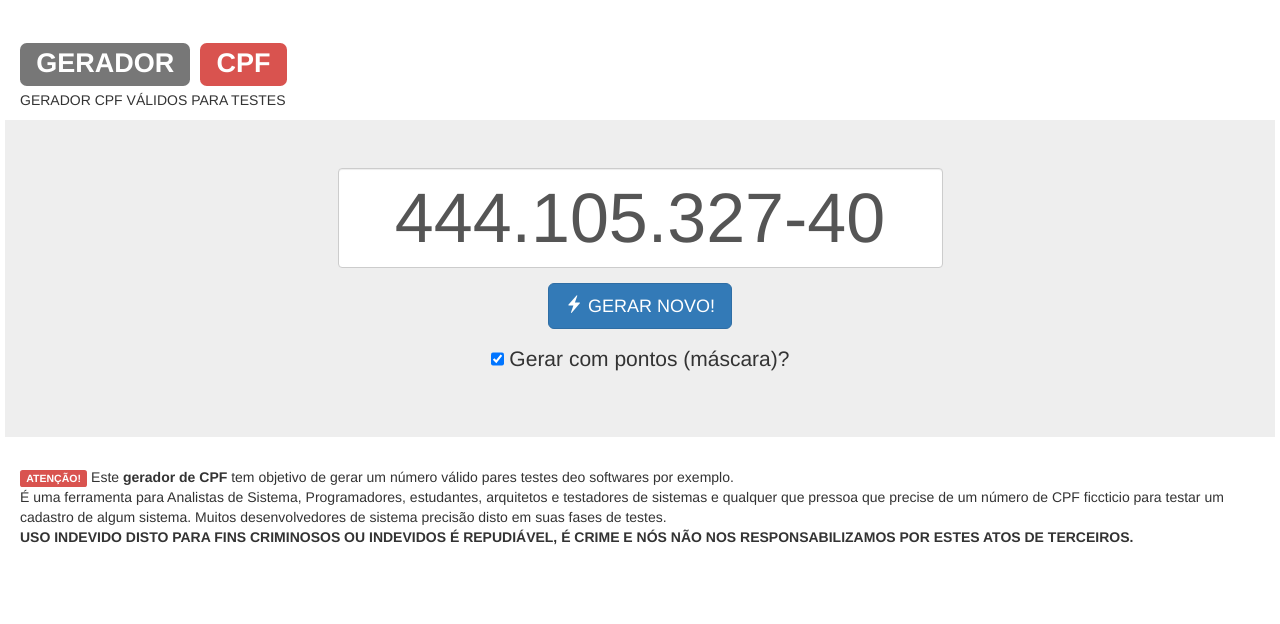
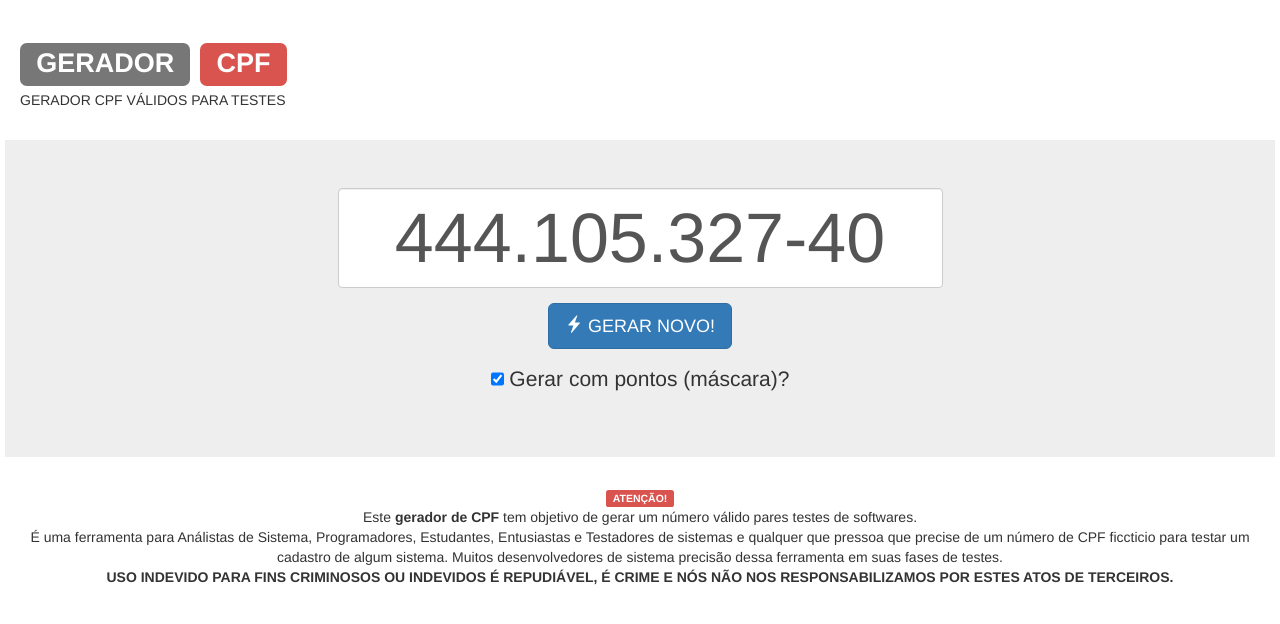
Before and after one commit to beingsane/geradorcpf, a PHP site: page / in a window 1280 px wide. Shown: the top 624 px of the page. Run offline with PHP 8.4, Linux system fonts and the light colour scheme.

Commit message:
Ajuste no texto de aviso legal, correções e melhorias textuais.

```diff
--- a/index.php
+++ b/index.php
@@ -33,6 +33,7 @@
 		<p>
 			GERADOR CPF VÁLIDOS PARA TESTES
 		</p>
+		<br>
 		<div class="row jumbotron">
 			<div class="col-md-3">
 			</div>
@@ -52,14 +53,15 @@
 			<div class="col-md-3">
 			</div>
 		</div>
-		<p>
+		<p style="text-align:center;">
 			<span class="label label-danger">ATENÇÃO!</span>
-			Este <b>gerador de CPF</b> tem objetivo de gerar um número válido pares testes deo softwares por exemplo.
 			<br>
-			É uma ferramenta para Analistas de Sistema, Programadores, estudantes, arquitetos e testadores de sistemas
+			Este <b>gerador de CPF</b> tem objetivo de gerar um número válido pares testes de softwares.
+			<br>
+			É uma ferramenta para Análistas de Sistema, Programadores, Estudantes, Entusiastas e Testadores de sistemas
 			e qualquer que pressoa que precise de um número de CPF ficcticio para testar um cadastro de algum sistema.
-			Muitos desenvolvedores de sistema precisão disto em suas fases de testes.
-			<BR><b>USO INDEVIDO DISTO PARA FINS CRIMINOSOS OU INDEVIDOS É REPUDIÁVEL, É CRIME E NÓS NÃO NOS RESPONSABILIZAMOS POR ESTES ATOS DE TERCEIROS.</b>
+			Muitos desenvolvedores de sistema precisão dessa ferramenta em suas fases de testes.
+			<BR><b>USO INDEVIDO PARA FINS CRIMINOSOS OU INDEVIDOS É REPUDIÁVEL, É CRIME E NÓS NÃO NOS RESPONSABILIZAMOS POR ESTES ATOS DE TERCEIROS.</b>
 		</p>
 		<script>
 		function randomiza(n) {
@@ -95,9 +97,7 @@
 			document.getElementById('gencpf').value = (cpf);
 		}
 		gerarCPF();
-		</script>
 
-		<script>
 		(function(i,s,o,g,r,a,m){i['GoogleAnalyticsObject']=r;i[r]=i[r]||function(){
 		(i[r].q=i[r].q||[]).push(arguments)},i[r].l=1*new Date();a=s.createElement(o),
 		m=s.getElementsByTagName(o)[0];a.async=1;a.src=g;m.parentNode.insertBefore(a,m)
@@ -106,6 +106,5 @@
 		ga('create', 'UA-60054465-1', 'auto');
 		ga('send', 'pageview');
 		</script>
-
   </body>
 </html>
```
